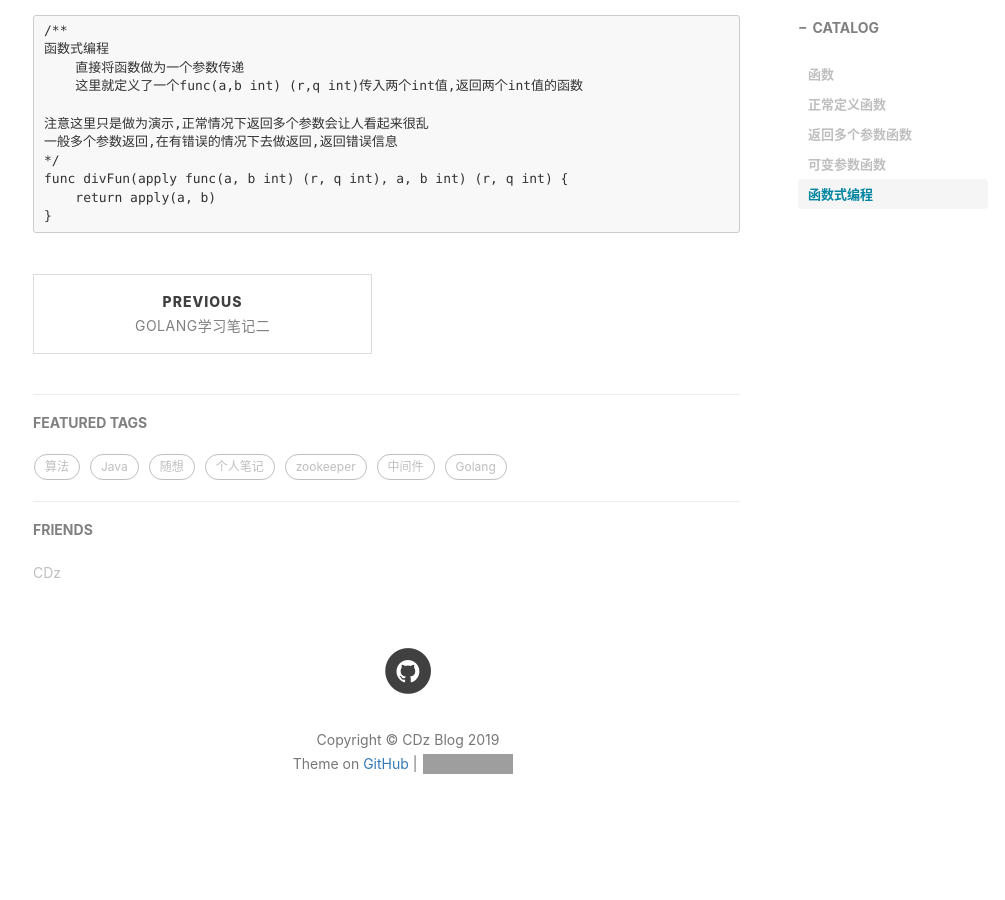
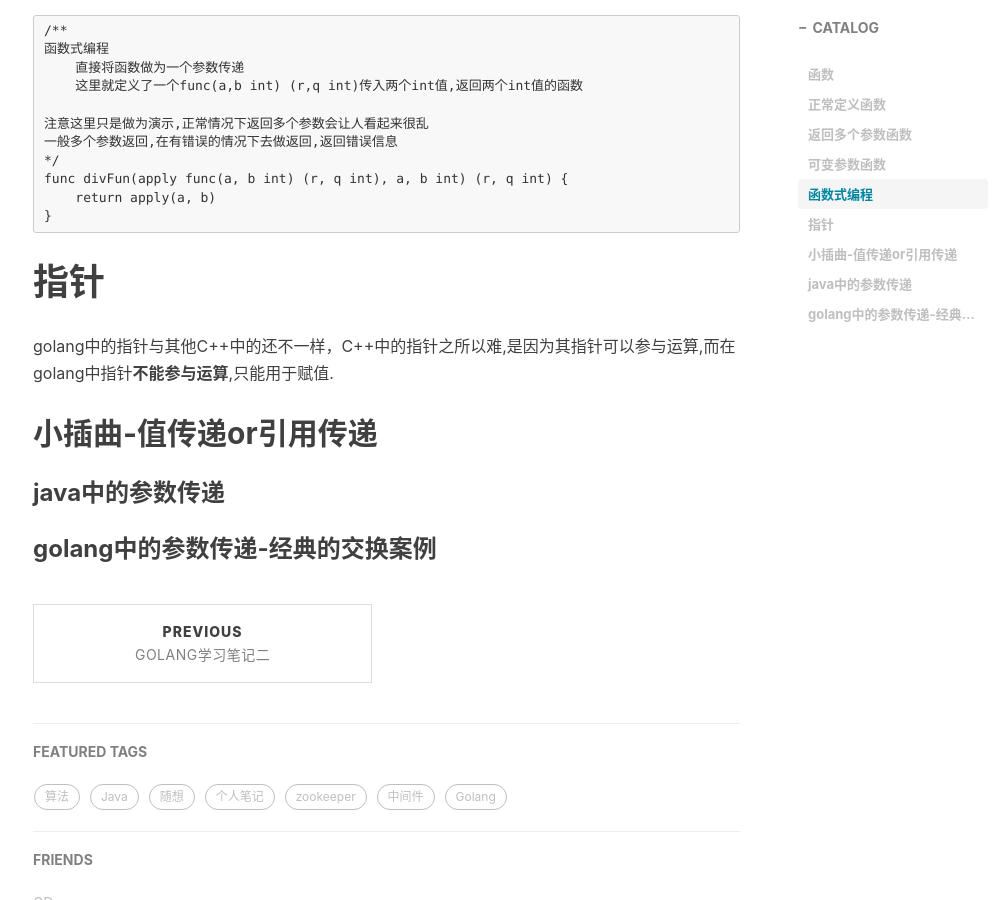
Before and after one commit to CDz1129/CDz1129.github.io, a Jekyll site: the page built from _posts/2019-01-14-golang学习笔记三.md, in a window 1280 px wide and 900 px high, scrolled down 1991 px. Shown: the whole window, without its empty margins (232-1237 px from the left). Built offline with Jekyll 4.4.1, drawn with Linux system fonts in a browser that asks for light colours; nearby versions of some CDN libraries; comment, search, counter and statistics services are not loaded; before the commit the page ends 2859 px from its top, so only the background shows below that; grey boxes are pictures that could not be loaded.

Commit message:
update galang学习笔记三

````diff
--- a/_posts/2019-01-14-golang学习笔记三.md
+++ b/_posts/2019-01-14-golang学习笔记三.md
@@ -89,3 +89,13 @@ func divFun(apply func(a, b int) (r, q int), a, b int) (r, q int) {
     return apply(a, b)
 }
 ```
+
+# 指针
+
+golang中的指针与其他C++中的还不一样，C++中的指针之所以难,是因为其指针可以参与运算,而在golang中指针**不能参与运算**,只能用于赋值.
+
+## 小插曲-值传递or引用传递
+
+### java中的参数传递
+
+### golang中的参数传递-经典的交换案例
````
